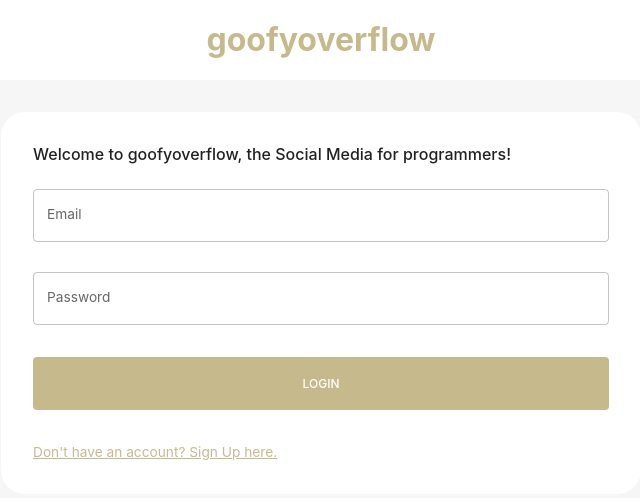
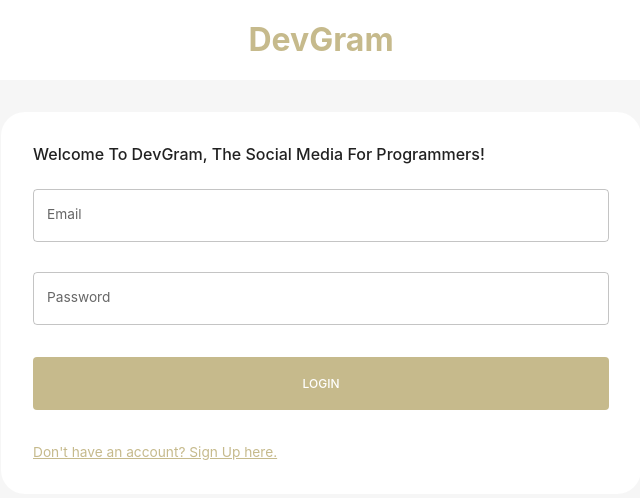
Before and after one commit to Byte-Bombers/DevGram, a React (Create React App) app in the folder client/: page / in a window 1280 px wide. Shown: the top 498 px of the page, without its empty margins (319-959 px from the left). Built offline with nearby package versions, Linux system fonts and the light colour scheme.

Commit message:
Name update and redundant elements clean up -readme added(to be updated in future)

```diff
--- a/client/src/scenes/loginPage/index.jsx
+++ b/client/src/scenes/loginPage/index.jsx
@@ -13,7 +13,7 @@ const LoginPage = () => {
         textAlign="center"
       >
         <Typography fontWeight="bold" fontSize="32px" color="primary">
-          goofyoverflow
+          DevGram
         </Typography>
       </Box>
 
@@ -25,7 +25,7 @@ const LoginPage = () => {
         backgroundColor={theme.palette.background.alt}
       >
         <Typography fontWeight="500" variant="h5" sx={{ mb: "1.5rem" }}>
-          Welcome to goofyoverflow, the Social Media for programmers!
+          Welcome To DevGram, The Social Media For Programmers!
         </Typography>
         <Form />
       </Box>
--- a/client/src/scenes/navbar/index.jsx
+++ b/client/src/scenes/navbar/index.jsx
@@ -48,7 +48,7 @@ const Navbar = () => {
             },
           }}
         >
-          GOOFYOVERFLOW
+          DevGram
         </Typography>
         {isNonMobileScreens && (
           <FlexBetween
```
Also changed, not shown: 1 other file (tests, documents, lock files or other folders).
